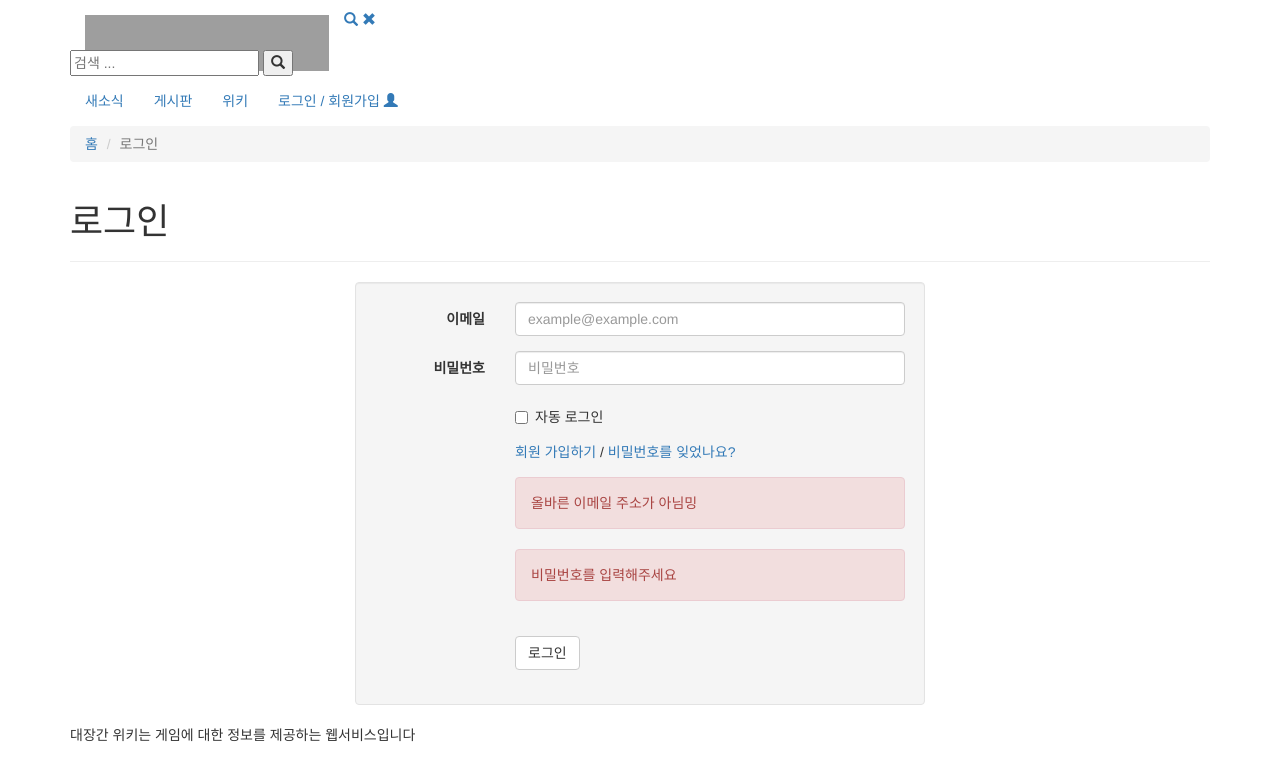
After one commit to pearlc/forge-markups, a PHP site: page /login.php in a window 1280 px wide. The commit adds this page. Shown: the top 781 px of the page. Run offline with PHP 8.4, Linux system fonts and the light colour scheme; some libraries are stand-ins or nearby versions; some web fonts are replaced; grey boxes are pictures that could not be loaded.

Commit message:
로그인, 회원가입 페이지 생성

```diff
--- a/html/header.php
+++ b/html/header.php
@@ -89,6 +89,19 @@
         <ul class="nav navbar-nav">
             <li class="nav-all pull-right">
 
+                <?php
+                if (1) {
+                    ?>
+
+                    <a href="login.php" data-toggle="li">
+                        <span class="text">로그인 / 회원가입</span>
+                        <span class="toggle glyphicon glyphicon-user"></span>
+                    </a>
+
+                <?php
+                } else {
+                    ?>
+
                     <a href="profile.html" data-toggle="li">
                         <span class="text">my-email@gmail.com</span>
                         <span class="toggle glyphicon glyphicon-align-justify"></span>
@@ -102,6 +115,11 @@
                             </ul>
                         </div>
                     </div>
+
+                <?php
+                }
+                ?>
+
             </li>
             <li class="active">
                 <a href="news.html" data-toggle="li">새소식</a>
--- /dev/null
+++ b/html/login.php
@@ -0,0 +1,84 @@
+<?php
+include('header.php');
+?>
+
+<div id="main" class="container">
+
+    <div id="content" class="content bg-base section">
+
+        <div class="ribbon ribbon-highlight">
+            <ol class="breadcrumb ribbon-inner">
+                <li><a href="#">홈</a></li>
+                <li class="active" title="로그인">로그인</li>
+            </ol>
+        </div>
+
+        <header class="page-header">
+
+            <h1 class="page-title full-page-title">
+                로그인
+            </h1>
+
+        </header>
+
+        <div class="row style-single">
+
+            <div class="col-sm-12 entry-content">
+
+                <div class="well no-padding col-md-6 col-md-offset-3">
+
+                    <form method="POST" action="" accept-charset="UTF-8" class="form-horizontal">
+
+                        <input name="returnUrl" type="hidden" value="">
+
+                        <div class="form-group">
+                            <label for="inputEmail" class="col-sm-3 control-label">이메일</label>
+                            <div class="col-sm-9">
+                                <input class="form-control" id="inputEmail" placeholder="example@example.com" name="email" type="email">
+                            </div>
+                        </div>
+                        <div class="form-group">
+                            <label for="inputpassword" class="col-sm-3 control-label">비밀번호</label>
+                            <div class="col-sm-9">
+                                <input class="form-control" id="inputPassword" placeholder="비밀번호" name="password" type="password" value="">
+                            </div>
+                        </div>
+                        <div class="form-group">
+                            <div class="col-sm-offset-3 col-sm-9">
+                                <div class="checkbox">
+                                    <label><input type="checkbox" id="remember">자동 로그인</label>
+                                </div>
+                            </div>
+                        </div>
+                        <div class="form-group">
+                            <div class="col-sm-offset-3 col-sm-9">
+                                <a href="http://general-admin.homestead.com:8000/password_reset">회원 가입하기</a> / <a href="http://general-admin.homestead.com:8000/password_reset">비밀번호를 잊었나요?</a>
+                            </div>
+                        </div>
+                        <div class="form-group">
+                            <div class="col-sm-offset-3 col-sm-9">
+                                <!-- jquery slideUp() slideDown() 이용해서 노출 -->
+                                <div class="alert alert-danger alert-short" role="alert">올바른 이메일 주소가 아님밍</div>
+                                <div class="alert alert-danger alert-short" role="alert">비밀번호를 입력해주세요</div>
+                            </div>
+                        </div>
+                        <div class="form-group">
+                            <div class="col-sm-offset-3 col-sm-9">
+                                <input class="btn btn-default" type="submit" value="로그인">
+                            </div>
+                        </div>
+                    </form>
+
+                </div>
+
+            </div><!--/.col-sm-12 entry-content-->
+
+        </div>
+
+    </div><!--/#content-->
+
+</div><!--#main.container-->
+
+<?php
+include('footer.php');
+?>
```
Also changed, not shown: assets/css/forge.css (+4 -4 lines), html/register.php (added, +81 -0 lines). Lines whose indentation alone changed are shown as unchanged.
